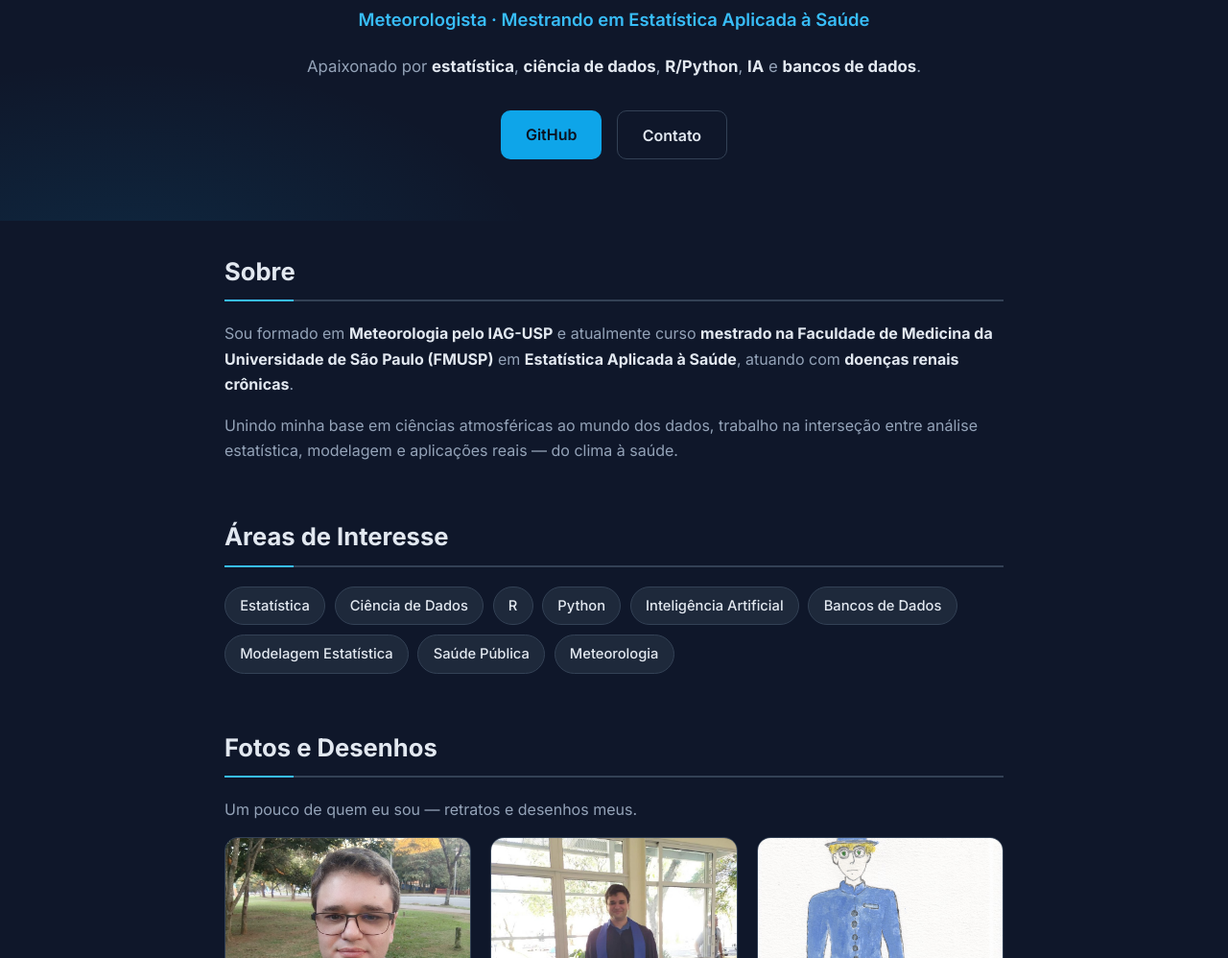
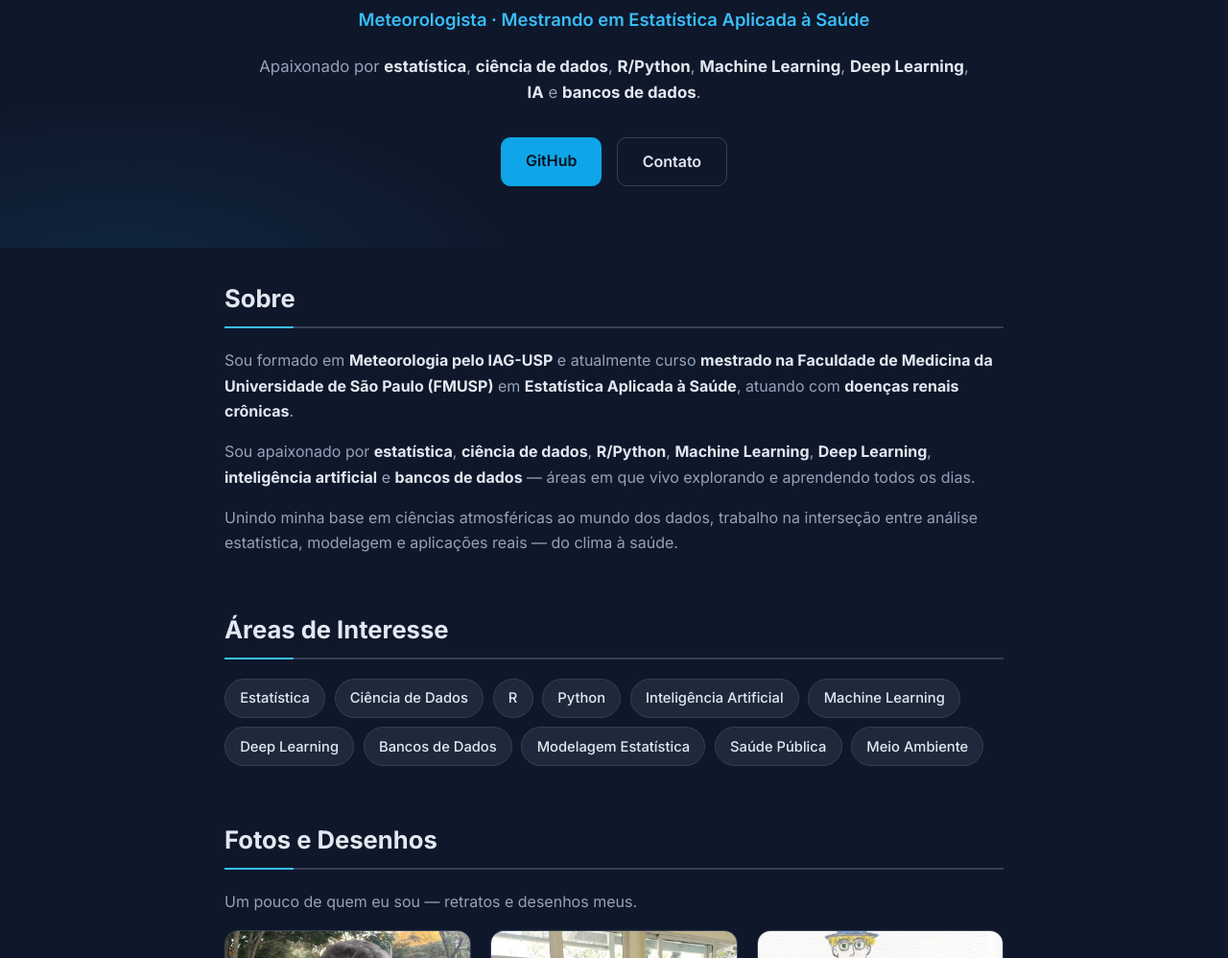
Before and after one commit to paulopimenta6/paulopimenta6.github.io, a plain HTML site: page index.html in a window 1280 px wide. Shown: the part 316-1314 px from the top of the page at 96% size. Drawn offline with Linux system fonts and the light colour scheme.

Commit message:
Update areas of interest and about text (ML/DL, environment)

```diff
--- a/index.html
+++ b/index.html
@@ -4,7 +4,7 @@
   <meta charset="UTF-8" />
   <meta name="viewport" content="width=device-width, initial-scale=1.0" />
   <title>Paulo Pimenta | Estatística, Ciência de Dados e Saúde</title>
-  <meta name="description" content="Página pessoal de Paulo Pimenta — meteorologista pelo IAG-USP e mestrando em Estatística Aplicada à Saúde na FMUSP, apaixonado por dados, R/Python, IA e bancos de dados." />
+  <meta name="description" content="Página pessoal de Paulo Pimenta — meteorologista pelo IAG-USP e mestrando em Estatística Aplicada à Saúde na FMUSP, apaixonado por dados, R/Python, Machine Learning, Deep Learning, IA e bancos de dados." />
   <link rel="preconnect" href="https://fonts.googleapis.com" />
   <link rel="preconnect" href="https://fonts.gstatic.com" crossorigin />
   <link href="https://fonts.googleapis.com/css2?family=Inter:wght@400;500;600;700;800&display=swap" rel="stylesheet" />
@@ -22,7 +22,8 @@
       <p class="tagline">Meteorologista · Mestrando em Estatística Aplicada à Saúde</p>
       <p class="hero-text">
         Apaixonado por <strong>estatística</strong>, <strong>ciência de dados</strong>,
-        <strong>R/Python</strong>, <strong>IA</strong> e <strong>bancos de dados</strong>.
+        <strong>R/Python</strong>, <strong>Machine Learning</strong>,
+        <strong>Deep Learning</strong>, <strong>IA</strong> e <strong>bancos de dados</strong>.
       </p>
       <div class="hero-actions">
         <a class="btn btn-primary" href="https://github.com/paulopimenta6" target="_blank" rel="noopener">GitHub</a>
@@ -41,6 +42,12 @@
         <strong>doenças renais crônicas</strong>.
       </p>
       <p>
+        Sou apaixonado por <strong>estatística</strong>, <strong>ciência de dados</strong>,
+        <strong>R/Python</strong>, <strong>Machine Learning</strong>, <strong>Deep Learning</strong>,
+        <strong>inteligência artificial</strong> e <strong>bancos de dados</strong> — áreas em que
+        vivo explorando e aprendendo todos os dias.
+      </p>
+      <p>
         Unindo minha base em ciências atmosféricas ao mundo dos dados, trabalho na
         interseção entre análise estatística, modelagem e aplicações reais — do clima à saúde.
       </p>
@@ -54,10 +61,12 @@
         <span class="skill">R</span>
         <span class="skill">Python</span>
         <span class="skill">Inteligência Artificial</span>
+        <span class="skill">Machine Learning</span>
+        <span class="skill">Deep Learning</span>
         <span class="skill">Bancos de Dados</span>
         <span class="skill">Modelagem Estatística</span>
         <span class="skill">Saúde Pública</span>
-        <span class="skill">Meteorologia</span>
+        <span class="skill">Meio Ambiente</span>
       </div>
     </section>
 
```
